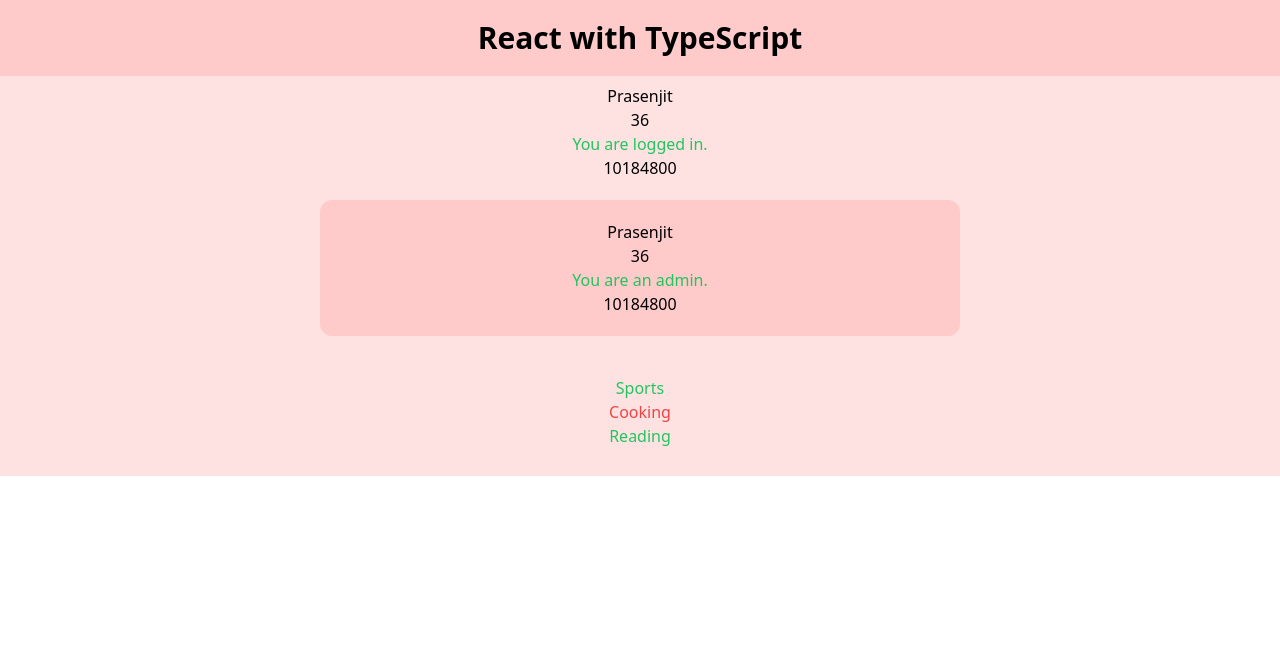
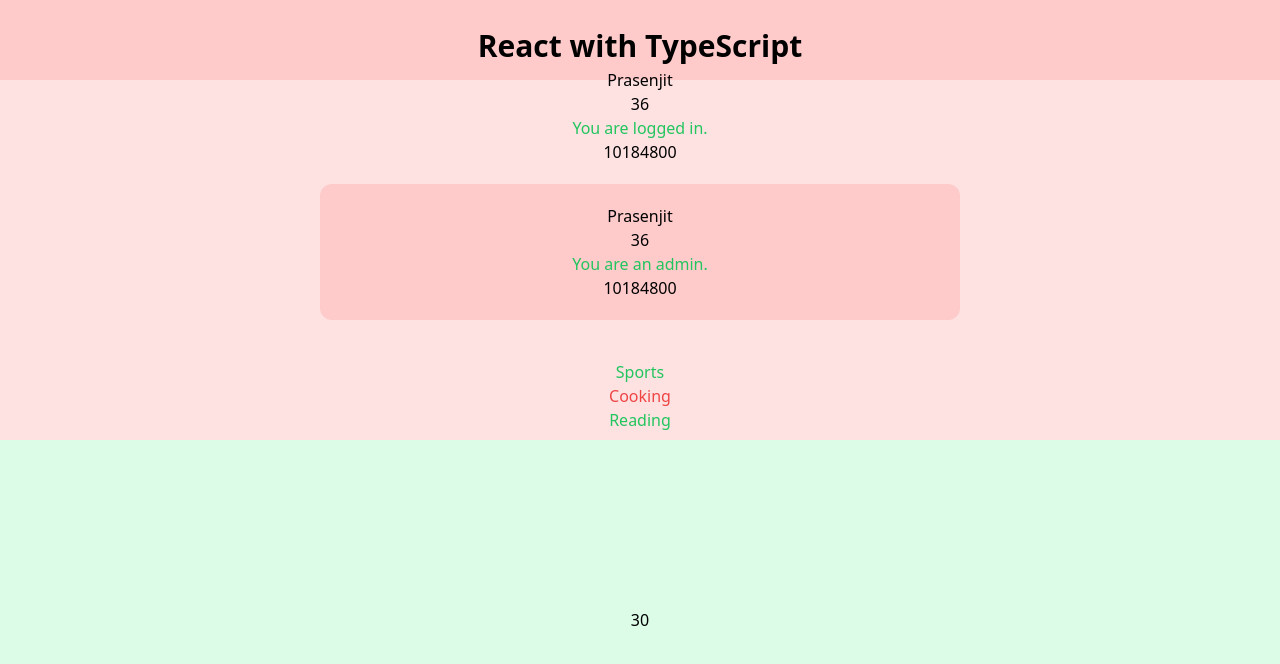
Before and after one commit to prasenjitpriyan/react-typescript, a React (Vite) app: page / in a window 1280 px wide. Shown: the top 664 px of the page. Built offline with nearby package versions, Linux system fonts and the light colour scheme.

Commit message:
function concept

```diff
--- a/src/App.tsx
+++ b/src/App.tsx
@@ -1,15 +1,19 @@
 import CoreConcept from "./components/CoreConcept";
+import FunctionConcept from "./components/FunctionConcept";
 
 function App() {
   return (
     <div className="flex flex-col justify-between">
-      <div>
-        <h1 className="text-3xl font-bold text-center bg-red-200 p-5">
+      <div className="flex flex-col justify-center">
+        <h1 className="text-3xl font-bold text-center bg-red-200 p-7 h-[10vh]">
           React with TypeScript
         </h1>
       </div>
-      <div className="w-full bg-red-100 flex flex-col justify-center items-center h-[50vh]">
+      <div className="w-full bg-red-100 flex flex-col justify-center items-center h-[45vh]">
         <CoreConcept />
+      </div>
+      <div className="w-full bg-green-100 flex flex-col justify-center items-center h-[45vh]">
+        <FunctionConcept />
       </div>
     </div>
   );
--- /dev/null
+++ b/src/components/FunctionConcept.tsx
@@ -0,0 +1,35 @@
+// --- function not return use type of void
+// const addOne = (a: number, b: number): void => {
+//   const result = a + b;
+//   console.log(result);
+// };
+
+// const addTwo = (a: number, b: number): number => {
+//   const result = a + b;
+//   return result;
+// };
+
+const addTwo = (a: number, b: number) => {
+  const result = a + b;
+  return result;
+};
+
+const calculate = (
+  a: number,
+  b: number,
+  calcFn: (a: number, b: number) => number
+) => {
+  return calcFn(a, b);
+};
+
+const finalResult = calculate(10, 20, addTwo);
+
+const FunctionConcept = () => {
+  return (
+    <div>
+      <h1>{finalResult}</h1>
+    </div>
+  );
+};
+
+export default FunctionConcept;
```
